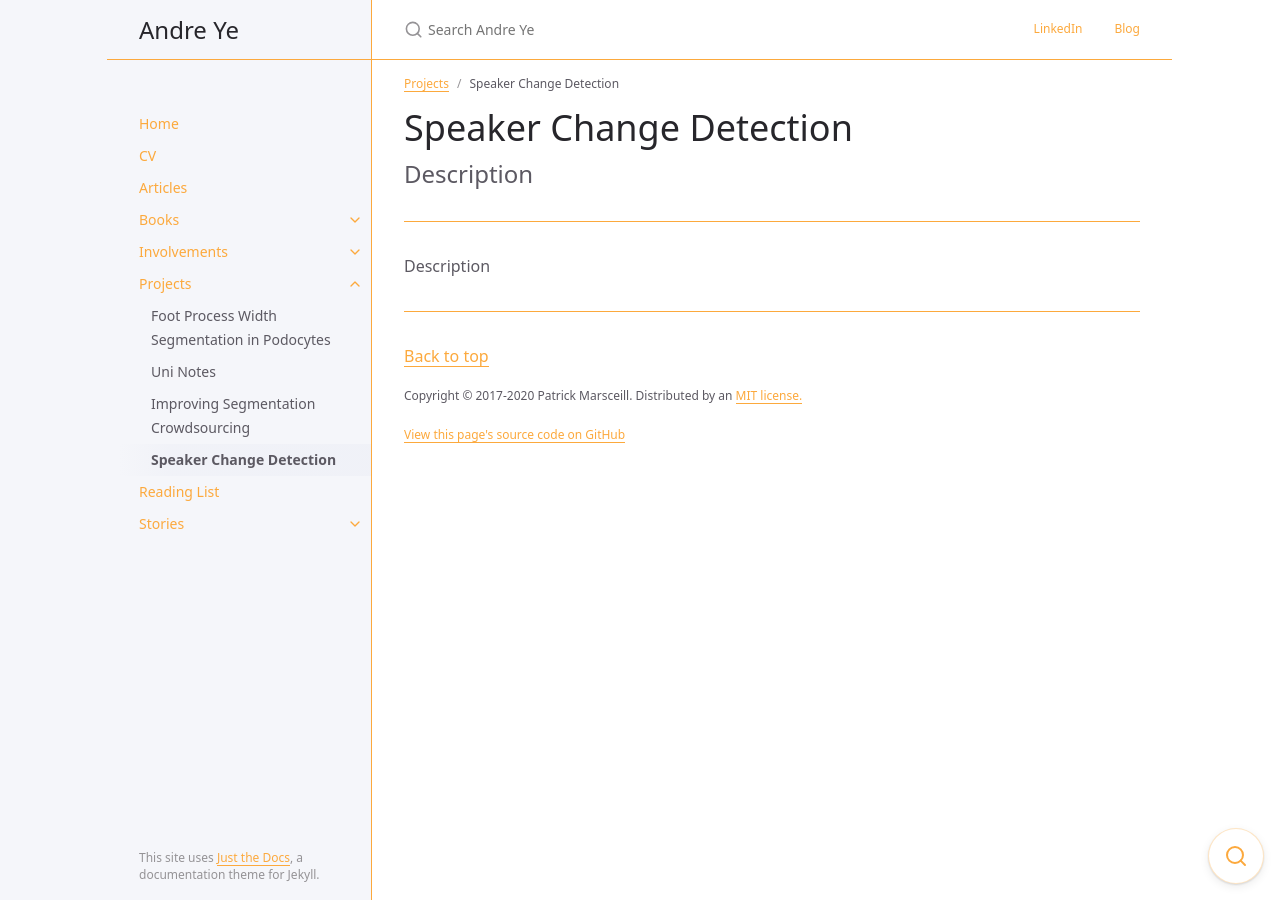
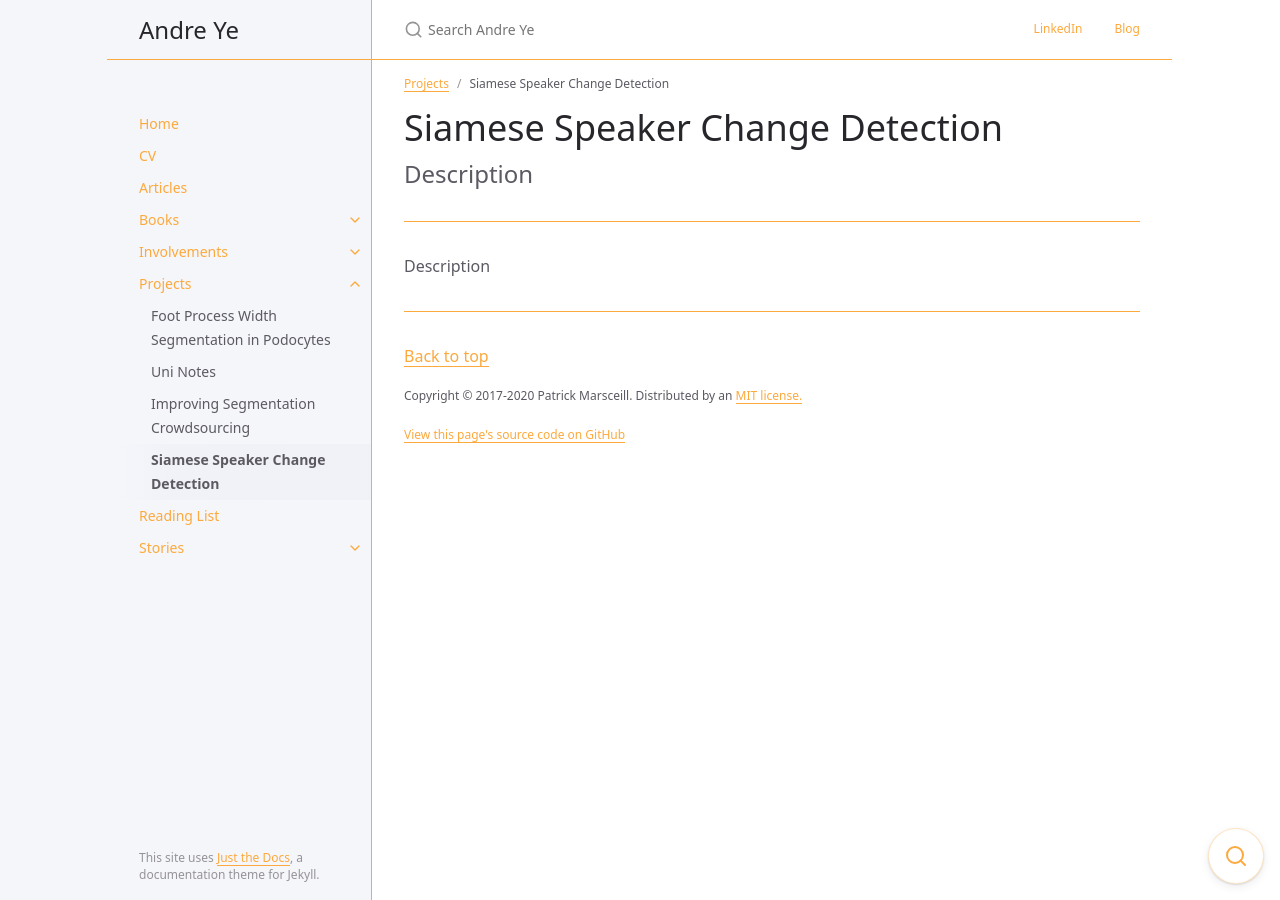
Before and after one commit to andre-ye/andre-ye.github.io-retired, a Jekyll site: the page built from docs/projects/siamese-speech-detection.md, in a window 1280 px wide. Built offline with Jekyll 4.4.1, drawn with Linux system fonts in a browser that asks for light colours; nearby versions of some CDN libraries.

Commit message:
Update and rename speech-detection.md to siamese-speech-detection.md

```diff
--- a/docs/projects/speech-detection.md
+++ b/docs/projects/siamese-speech-detection.md
@@ -1,12 +1,12 @@
 ---
 layout: default
-title: Speaker Change Detection
+title: Siamese Speaker Change Detection
 parent: Projects
-nav_order: 3
+nav_order: 50
 has_children: false
 ---
 
-# Speaker Change Detection
+# Siamese Speaker Change Detection
 
 Description
 {: .fs-6 .fw-300 }
```
